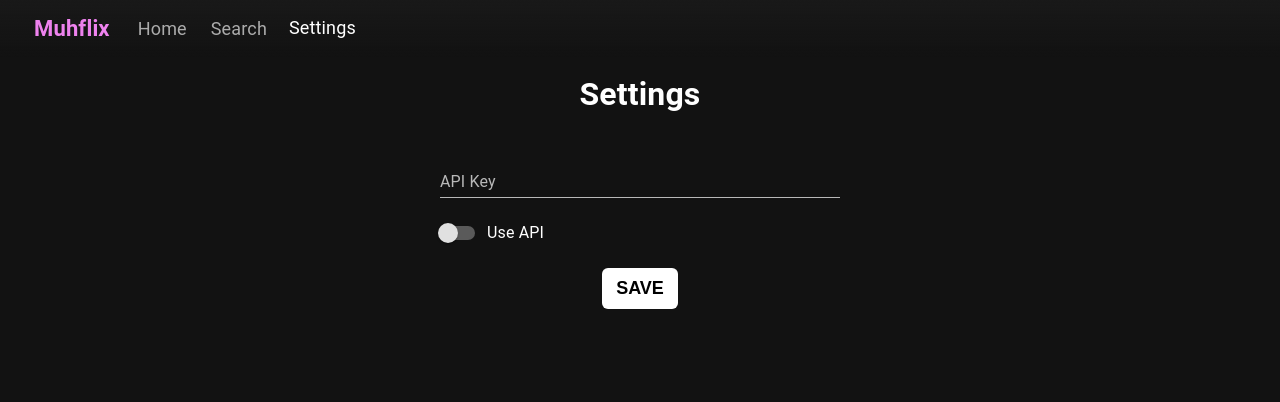
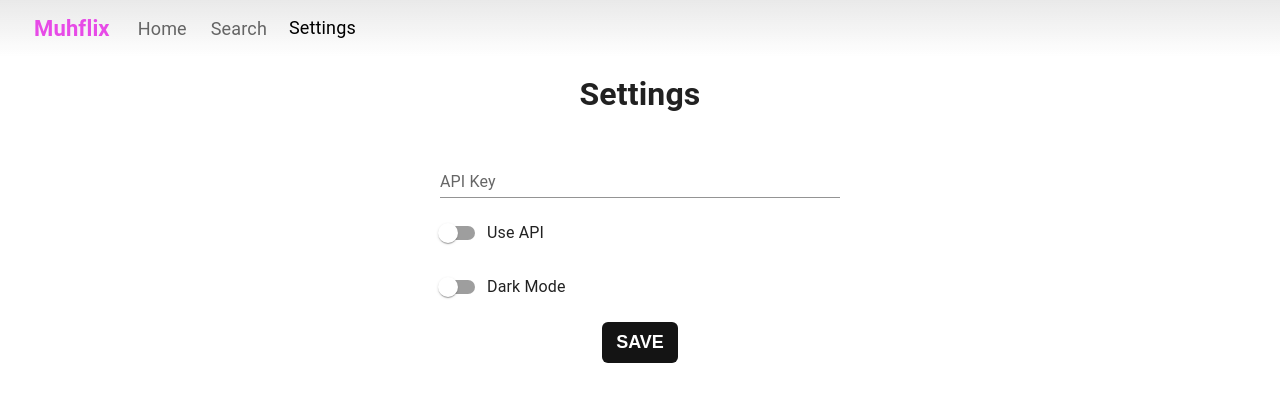
Before and after one commit to HatulaPro/muhflix, a React (Create React App) app: page /muhflix/settings in a window 1280 px wide. Shown: the top 402 px of the page. Built offline with nearby package versions, Linux system fonts and the light colour scheme.

Commit message:
Theme is now changable

```diff
--- a/src/Routes/Settings.js
+++ b/src/Routes/Settings.js
@@ -9,6 +9,7 @@ import { CircularProgress } from '@mui/material';
 import { TransitionGroup, CSSTransition } from 'react-transition-group';
 import DoneIcon from '@mui/icons-material/Done';
 import { validateAPIKey } from '../axios';
+import { ThemeContext } from '../ThemeHandler';
 
 const CHECKING_STATUSES = {
 	default: 0,
@@ -19,6 +20,7 @@ const CHECKING_STATUSES = {
 
 const Settings = () => {
 	const [{ value: apiKeyValue, enabled: apiKeyEnabled }, setApiKey] = useContext(APIContext);
+	const [isDark, setDark] = useContext(ThemeContext);
 	const [inputApiKey, setInputApiKey] = useState(apiKeyValue);
 	const [apiEnabled, setApiEnabled] = useState(apiKeyEnabled);
 	const [checkingStatus, setCheckingStatus] = useState(CHECKING_STATUSES.default);
@@ -29,6 +31,10 @@ const Settings = () => {
 		setApiKey((apiKey) => {
 			return { ...apiKey, enabled: !apiKey.enabled };
 		});
+	}
+
+	function updateTheme() {
+		setDark((prev) => !prev);
 	}
 
 	function updateApiKey(e) {
@@ -64,6 +70,7 @@ const Settings = () => {
 			<form className="settings_form" onSubmit={handleSubmit}>
 				<TextField disabled={checkingStatus === CHECKING_STATUSES.ongoing} label="API Key" variant="standard" color="secondary" error={checkingStatus === CHECKING_STATUSES.fail} helperText={checkingStatus === CHECKING_STATUSES.fail && 'Invalid API Key'} defaultValue={inputApiKey} onChange={updateApiKey} />
 				<FormControlLabel checked={apiEnabled} onChange={updateEnabled} control={<Switch color="secondary" />} label="Use API" />
+				<FormControlLabel checked={isDark} onChange={updateTheme} control={<Switch color="secondary" />} label="Dark Mode" />
 
 				<button type="submit" disabled={checkingStatus === CHECKING_STATUSES.ongoing} className="btn" style={{ width: 'min-content', margin: 'auto' }}>
 					SAVE
--- a/src/ThemeHandler.js
+++ b/src/ThemeHandler.js
@@ -1,4 +1,4 @@
-import { Suspense, lazy } from 'react';
+import { useState, useEffect, createContext, Suspense, lazy } from 'react';
 import { ThemeProvider, createTheme } from '@mui/material/styles';
 import CssBaseline from '@mui/material/CssBaseline';
 
@@ -11,19 +11,55 @@ const darkMuiTheme = createTheme({
 	},
 });
 
+const lightMuiTheme = createTheme();
+
+function getThemePreferenceFromLocalStorage() {
+	return JSON.parse(localStorage.getItem('THEME')) || false;
+}
+
+export const ThemeContext = createContext(getThemePreferenceFromLocalStorage());
+
 const ThemeHandler = ({ children }) => {
-	const isDark = true;
-	return isDark ? (
+	const [isDark, setDark] = useState(getThemePreferenceFromLocalStorage);
+
+	useEffect(() => {
+		localStorage.setItem('THEME', JSON.stringify(isDark));
+		// Using magic css API to disable the stylesheet that is no longer used
+		const styleSheets = [...document.styleSheets].filter((styleSheet) => styleSheet.cssRules.item(0)?.cssText.includes('_THEME_NAME'));
+		const toDisable = isDark ? 'LIGHT' : 'DARK';
+		for (const styleSheet of styleSheets) {
+			if (styleSheet.cssRules.item(0)?.cssText.includes(toDisable)) {
+				styleSheet.disabled = true;
+			} else {
+				styleSheet.disabled = false;
+			}
+		}
+	}, [isDark]);
+
+	return (
+		<ThemeContext.Provider value={[isDark, setDark]}>
+			{isDark ? (
+				<>
 					<ThemeProvider theme={darkMuiTheme}>
 						<CssBaseline />
-			<Suspense fallback={() => null}>{<DarkTheme />}</Suspense>
+						<Suspense fallback={() => null}>
+							<DarkTheme />
+						</Suspense>
 						{children}
 					</ThemeProvider>
+				</>
 			) : (
 				<>
-			<Suspense fallback={() => null}>{<LightTheme />}</Suspense>
+					<ThemeProvider theme={lightMuiTheme}>
+						<CssBaseline />
+						<Suspense fallback={() => null}>
+							<LightTheme />
+						</Suspense>
 						{children}
+					</ThemeProvider>
 				</>
+			)}
+		</ThemeContext.Provider>
 	);
 };
 
--- a/src/themes/dark.css
+++ b/src/themes/dark.css
@@ -1,4 +1,5 @@
 :root {
+	--theme-name: 'DARK_THEME_NAME';
 	--theme-main: violet;
 	--theme-secondary: #f5c518;
 
--- a/src/themes/light.css
+++ b/src/themes/light.css
@@ -1,4 +1,5 @@
 :root {
+	--theme-name: 'LIGHT_THEME_NAME';
 	--theme-main: hsl(300, 76%, 60%);
 	--theme-secondary: #f5c518;
 
```
Lines whose indentation alone changed are shown as unchanged.
